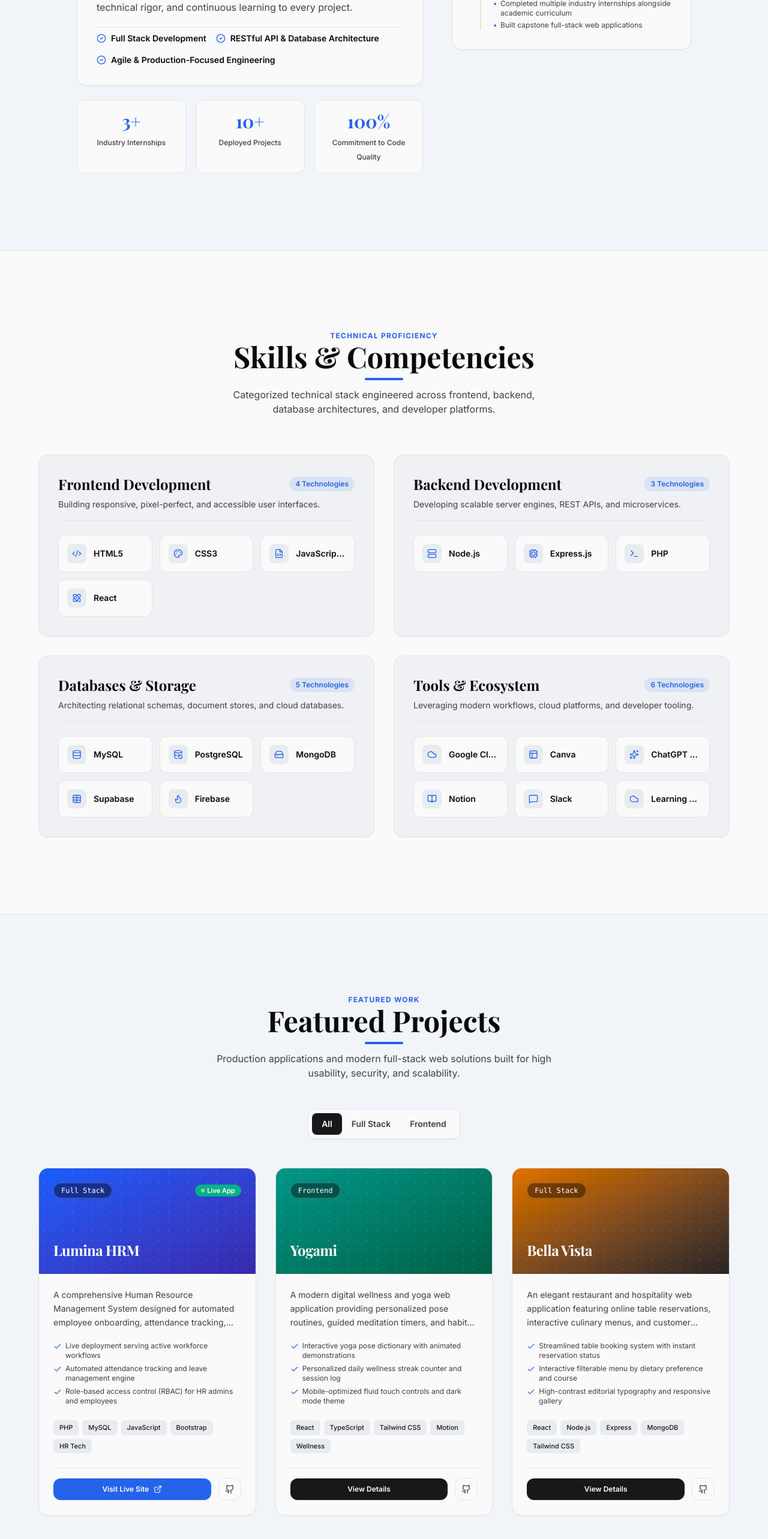
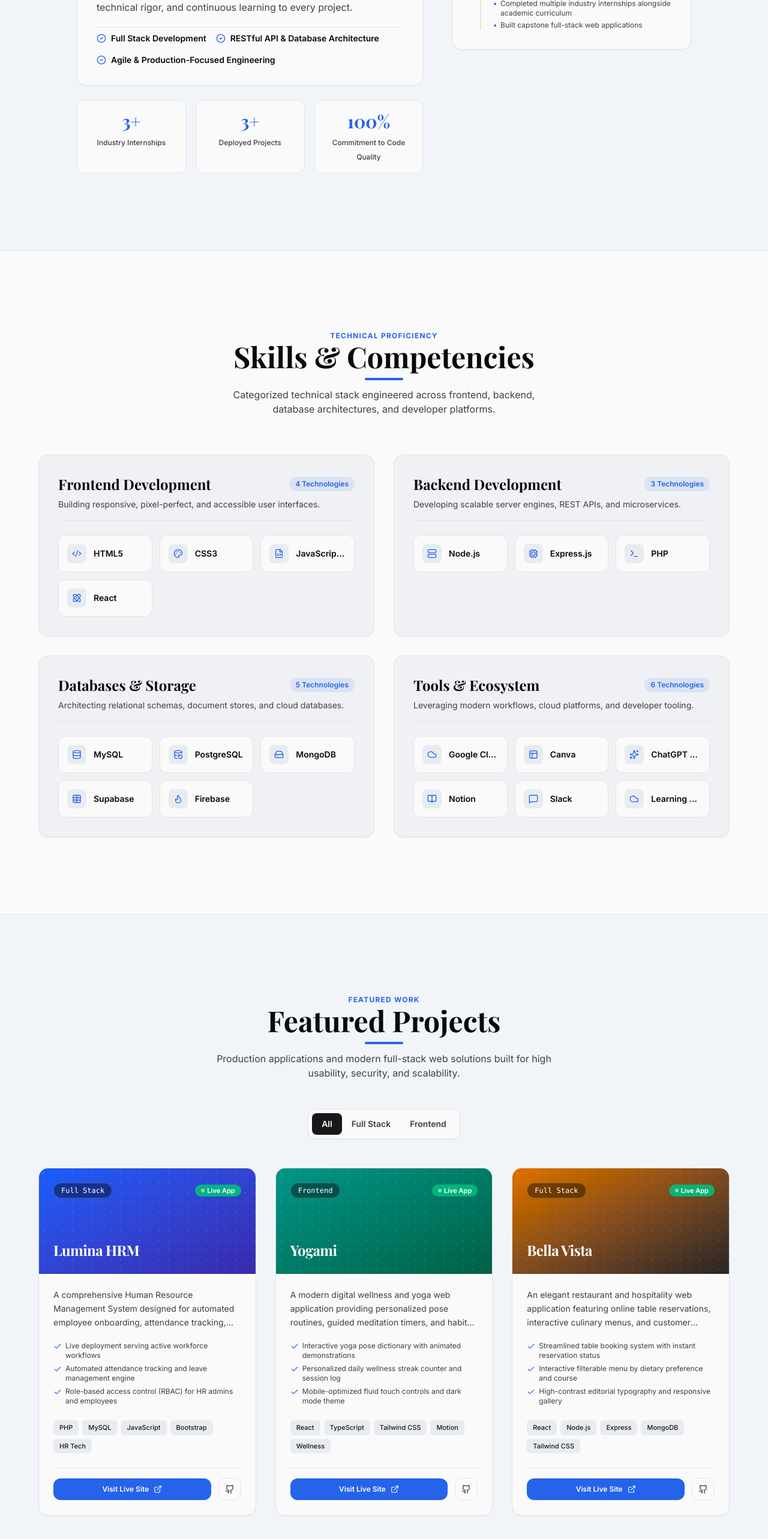
Before and after one commit to bhavyawebdev/Bhavya.Mehta, a React (Vite) app: page / in a window 1280 px wide. Shown: the part 1629-4195 px from the top of the page at 60% size. Built offline with nearby package versions, Linux system fonts and the light colour scheme; a web font is replaced by a local one.

Commit message:
updated project section

```diff
--- a/src/components/About.tsx
+++ b/src/components/About.tsx
@@ -61,7 +61,7 @@ export const About: React.FC = () => {
                 <span className="text-[10px] sm:text-xs font-medium text-[#3F3F46] dark:text-[#A1A1AA] leading-tight">Industry Internships</span>
               </div>
               <div className="p-3 sm:p-4 rounded-xl bg-[#FAFAFA] dark:bg-[#1C1C1F] border border-[#E4E4E7] dark:border-[#27272A] text-center space-y-1">
-                <span className="block font-serif font-bold text-xl sm:text-3xl text-[#2563EB] dark:text-[#3B82F6]">10+</span>
+                <span className="block font-serif font-bold text-xl sm:text-3xl text-[#2563EB] dark:text-[#3B82F6]">3+</span>
                 <span className="text-[10px] sm:text-xs font-medium text-[#3F3F46] dark:text-[#A1A1AA] leading-tight">Deployed Projects</span>
               </div>
               <div className="p-3 sm:p-4 rounded-xl bg-[#FAFAFA] dark:bg-[#1C1C1F] border border-[#E4E4E7] dark:border-[#27272A] text-center space-y-1">
--- a/src/data/portfolioData.ts
+++ b/src/data/portfolioData.ts
@@ -98,7 +98,7 @@ export const projectsData: Project[] = [
     longDescription: "Lumina HRM provides an enterprise-grade dashboard for organizational workflow automation. Features include multi-tier role permissions, interactive leave approval pipelines, real-time analytics for HR managers, and automated payroll calculations.",
     tags: ["PHP", "MySQL", "JavaScript", "Bootstrap", "HR Tech"],
     liveUrl: "https://luminahrm.infinityfreeapp.com",
-    githubUrl: "https://github.com/bhavyawebdev/lumina-hrm",
+    githubUrl: "https://github.com/bhavyawebdev/luminahrm",
     featured: true,
     imagePlaceholderGradient: "from-blue-600 to-indigo-800",
     highlights: [
@@ -114,8 +114,8 @@ export const projectsData: Project[] = [
     description: "A modern digital wellness and yoga web application providing personalized pose routines, guided meditation timers, and habit tracking.",
     longDescription: "Yogami brings holistic wellness to user screens with clean motion animations, curated pose posture guides, customizable daily routines, and audio-guided breathing exercises crafted with modern responsive layout techniques.",
     tags: ["React", "TypeScript", "Tailwind CSS", "Motion", "Wellness"],
-    liveUrl: "#",
-    githubUrl: "https://github.com/bhavyawebdev/yogami-wellness",
+    liveUrl: "https://bhavyawebdev.github.io/yogami3/",
+    githubUrl: "https://github.com/bhavyawebdev/yogami3",
     featured: true,
     imagePlaceholderGradient: "from-teal-600 to-emerald-800",
     highlights: [
@@ -131,8 +131,8 @@ export const projectsData: Project[] = [
     description: "An elegant restaurant and hospitality web application featuring online table reservations, interactive culinary menus, and customer feedback management.",
     longDescription: "Bella Vista delivers a sophisticated dining experience web platform featuring dynamic menu categories, real-time table availability checking, reservation confirmation mailers, and customer review portals.",
     tags: ["React", "Node.js", "Express", "MongoDB", "Tailwind CSS"],
-    liveUrl: "#",
-    githubUrl: "https://github.com/bhavyawebdev/bella-vista-restaurant",
+    liveUrl: "https://bhavyamehta07.github.io/Bella-vista/",
+    githubUrl: "https://github.com/bhavyawebdev/Bella-vista",
     featured: true,
     imagePlaceholderGradient: "from-amber-600 to-stone-800",
     highlights: [
```
